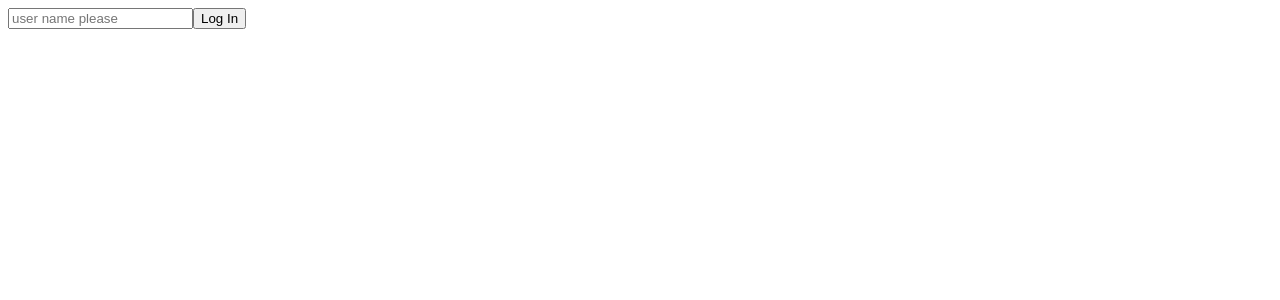
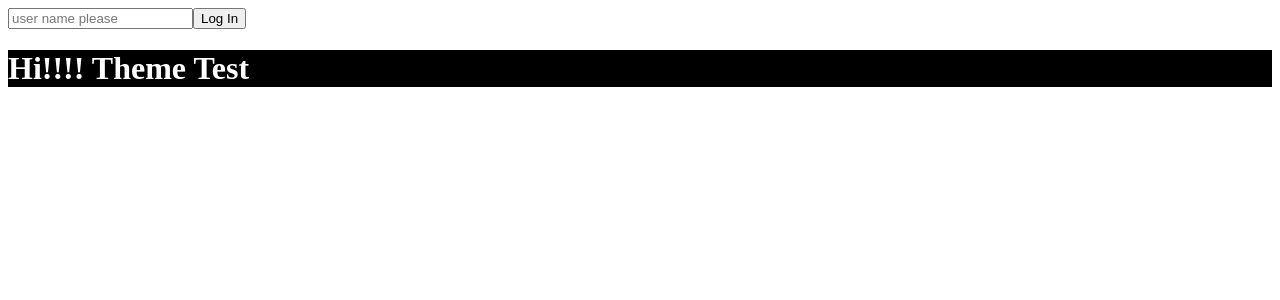
Before and after one commit to MJHan/Nomadcoder_react-masterclass, a React (Create React App) app: page / in a window 1280 px wide. Shown: the top 300 px of the page. Built offline with nearby package versions, Linux system fonts and the light colour scheme.

Commit message:
Theme 적용

```diff
--- a/src/App.tsx
+++ b/src/App.tsx
@@ -1,4 +1,5 @@
 import { useState } from "react";
+import { styled } from "styled-components";
 
 function App() {
   const [value, setValue] = useState("");
@@ -10,6 +11,15 @@ function App() {
     event.preventDefault();
     console.log("Hello", value);
   };
+
+  const Container = styled.div`
+    background-color: ${(props) => props.theme.bgColor};
+  `;
+
+  const H1 = styled.h1`
+    color: ${(props) => props.theme.textColor};
+  `;
+
   return (
     <div>
       <form onSubmit={onSubmit}>
@@ -21,6 +31,9 @@ function App() {
         ></input>
         <button>Log In</button>
       </form>
+      <Container>
+        <H1>Hi!!!! Theme Test</H1>
+      </Container>
     </div>
   );
 }
--- a/src/index.tsx
+++ b/src/index.tsx
@@ -1,12 +1,16 @@
 import React from "react";
 import ReactDOM from "react-dom/client";
 import App from "./App";
+import { ThemeProvider } from "styled-components";
+import { darkTheme, lightTheme } from "./theme";
 
 const root = ReactDOM.createRoot(
   document.getElementById("root") as HTMLElement
 );
 root.render(
   <React.StrictMode>
-    <App />
+    <ThemeProvider theme={darkTheme}>
+      <App />
+    </ThemeProvider>
   </React.StrictMode>
 );
--- /dev/null
+++ b/src/theme.ts
@@ -0,0 +1,13 @@
+import { DefaultTheme } from "styled-components";
+
+export const lightTheme: DefaultTheme = {
+  bgColor: "white",
+  textColor: "black",
+  btnColor: "tomato",
+};
+
+export const darkTheme: DefaultTheme = {
+  bgColor: "black",
+  textColor: "white",
+  btnColor: "teal",
+};
```
Also changed, not shown: src/styled.d.ts (added, +11 -0 lines).
